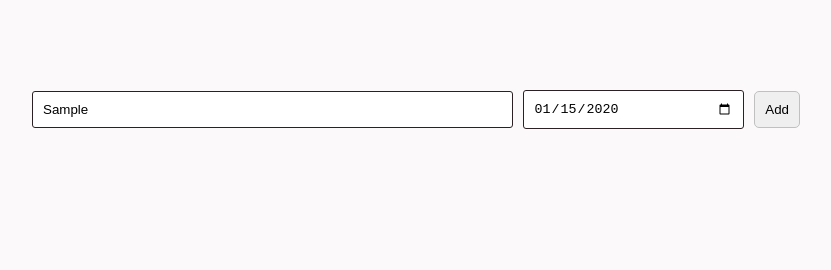
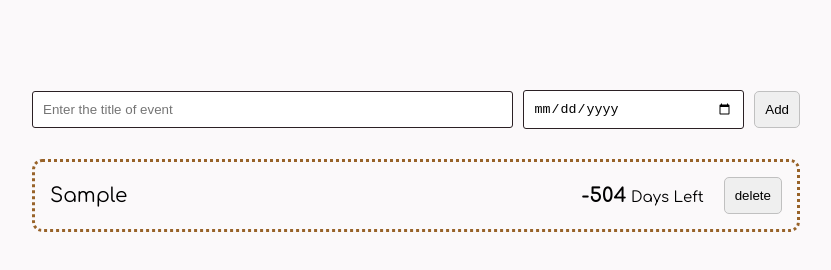
Before and after one commit to Uni1352/course-project, a website built with webpack: page src/client/index.html in a window 1280 px wide. Both pictures are taken after typing "Sample", "2020-01-15" into the empty fields and a click on the button "Add". Shown: the whole page, without its empty margins (224-1055 px from the left). Built offline with nearby package versions, Linux system fonts and the light colour scheme.

Commit message:
add & delete event

```diff
--- /dev/null
+++ b/src/client/assets/scss/ui/_button.scss
@@ -0,0 +1,8 @@
+@import "../utils/mixin";
+
+.btn {
+  @include flex($justify: space-around);
+
+  width: 100%;
+  margin: 10px 0;
+}
--- a/src/client/assets/scss/ui/_list.scss
+++ b/src/client/assets/scss/ui/_list.scss
@@ -1,24 +1,27 @@
 @import "../utils/mixin";
 @import "../utils/variable";
 
-.list {
-  .list__item--title {
-    background-color: map-get($color, third);
-  }
-}
-.list__item--title {
-  @include flex($justify: space-between, $align: flex-end);
+.list__item {
+  @include flex($justify: space-between, $align: center);
 
-  padding: 20px;
+  padding: 15px;
   margin-bottom: 10px;
+  border-style: dotted;
+  border-width: 3px;
   border-radius: 10px;
-  color: white;
   font-size: 20px;
   text-transform: capitalize;
 
   &:hover {
     cursor: pointer;
   }
+}
+
+.list__item--title {
+  @include flex($justify: space-between);
+
+  flex-grow: 8;
+  margin-right: 20px;
 }
 
 .list__item--details {
--- a/src/client/index.js
+++ b/src/client/index.js
@@ -1 +1,55 @@
 import './assets/scss/index.scss';
+
+function calculateRemainDays(target) {
+  const current = new Date();
+  const remainDays = parseInt((new Date(target) - current) / 1000 / 60 / 60 / 24);
+
+
+  return remainDays;
+}
+
+function getRandomColor() {
+  const char = '0123456789abcdef';
+  const color = []
+
+  for (let i = 0; i < 6; i++) {
+    let index = Math.floor(Math.random() * 16);
+
+    color.push(char[index]);
+  }
+
+  return `#${color.join('')}`;
+}
+
+function addNewEvent() {
+  const data = {
+    title: $('#title').val(),
+    date: $('#deadline').val(),
+    day: calculateRemainDays($('#deadline').val())
+  }
+
+  if (data.title && data.date) {
+    $('.list').append(`<div class="list__item" style="border-color: ${getRandomColor()}">
+                        <div class="list__item--title">
+                          <p>${data.title}</p>
+                          <div class="timer days"><b>${data.day}</b> days left</div>
+                        </div>
+                        <div class="btn">
+                          <button id="delete">delete</button>
+                        </div>
+                      </div>`);
+  }
+
+}
+
+// add item
+$('#submit').click(function () {
+  addNewEvent();
+  $('#title').val('');
+  $('#deadline').val('');
+});
+
+// delete item
+$(document).on('click', '#delete', function () {
+  $(this).parent().parent().remove();
+});
```
Also changed, not shown: src/client/index.html (+1 -3 lines).
